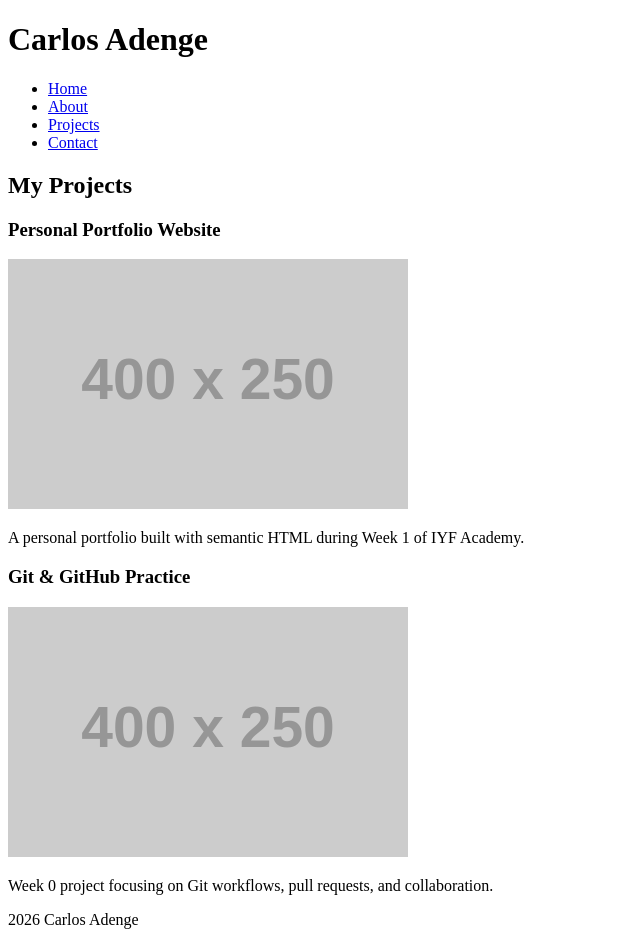
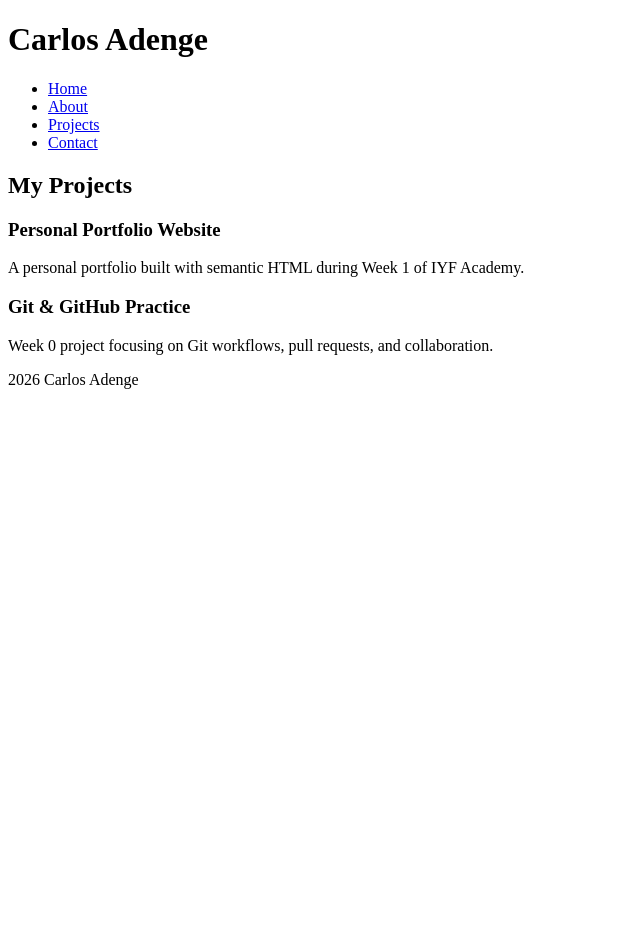
Before and after one commit to carlosadenge/iyf-s12-week-01-carlosadenge, a plain HTML site: page projects.html in a window 1280 px wide. Shown: the whole page, without its empty margins (0-640 px from the left). After the commit the page ends 800 px from the top, so only its background shows below. Drawn offline with Linux system fonts and the light colour scheme; placeholder pictures from the web are drawn by us.

Commit message:
Update projects.html

```diff
--- a/projects.html
+++ b/projects.html
@@ -24,13 +24,11 @@
 
         <article>
             <h3>Personal Portfolio Website</h3>
-            <img src="https://placehold.co/400x250" alt="Screenshot of my portfolio website">
             <p>A personal portfolio built with semantic HTML during Week 1 of IYF Academy.</p>
         </article>
 
         <article>
             <h3>Git & GitHub Practice</h3>
-            <img src="https://placehold.co/400x250" alt="Git and GitHub practice project">
             <p>Week 0 project focusing on Git workflows, pull requests, and collaboration.</p>
         </article>
 
```
